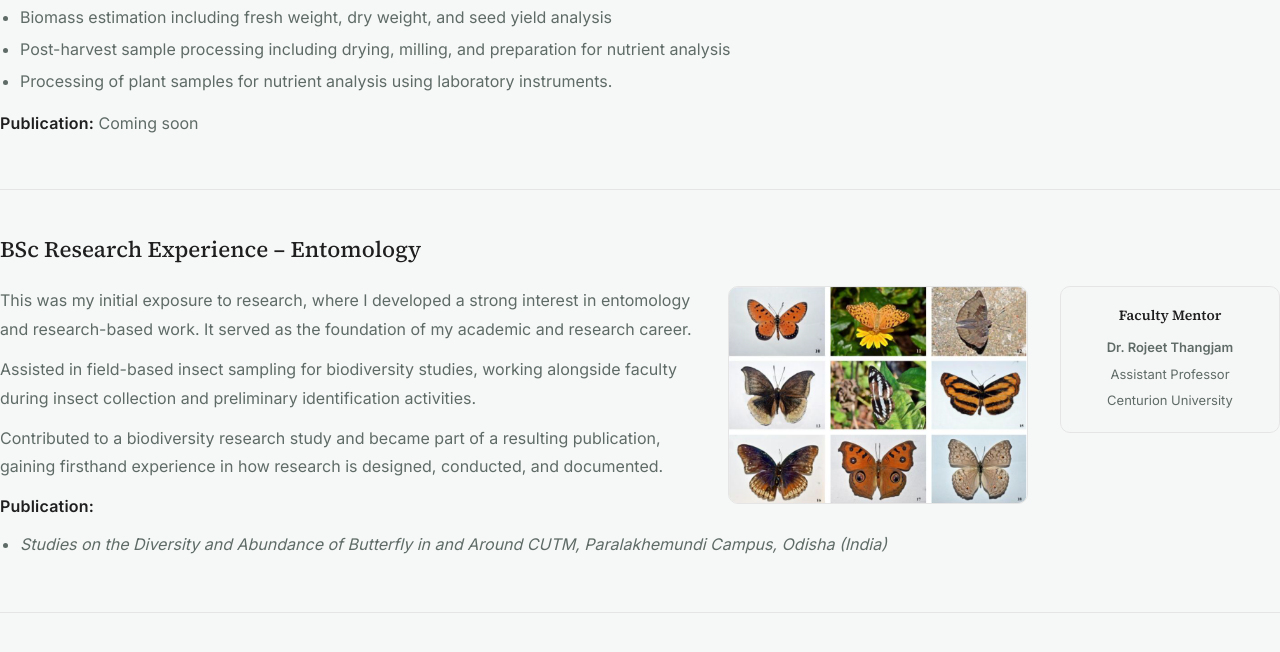
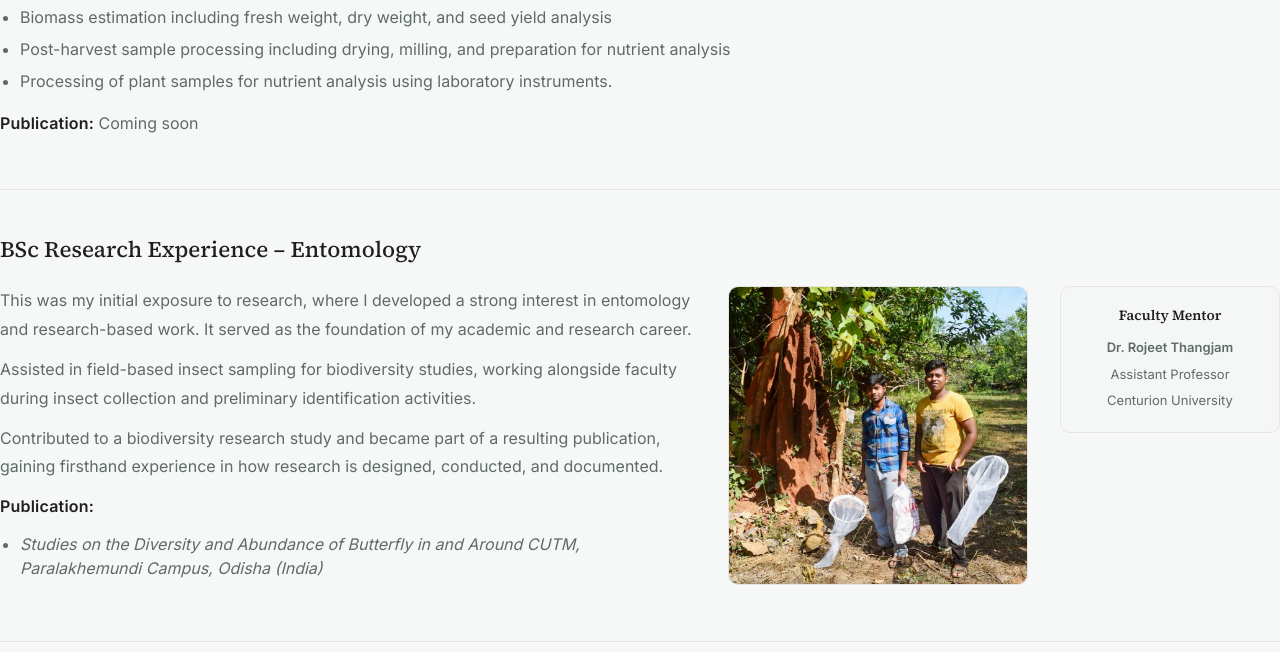
Before and after one commit to Gokuldhanapati/Gokuldhanapati.github.io, a plain HTML site: page research.html in a window 1280 px wide. Shown: the part 2691-3343 px from the top of the page. Drawn offline with Linux system fonts and the light colour scheme.

Commit message:
Update research.html

```diff
--- a/research.html
+++ b/research.html
@@ -284,7 +284,7 @@
   <div class="research-body">
 
     <div class="research-text">
-      <img src="assets/bsc2.png" class="research-inline-image">
+      <img src="assets/bsc3.jpeg" class="research-inline-image">
 
       <p>
         This was my initial exposure to research, where I developed a strong interest in entomology and research-based work.
```
